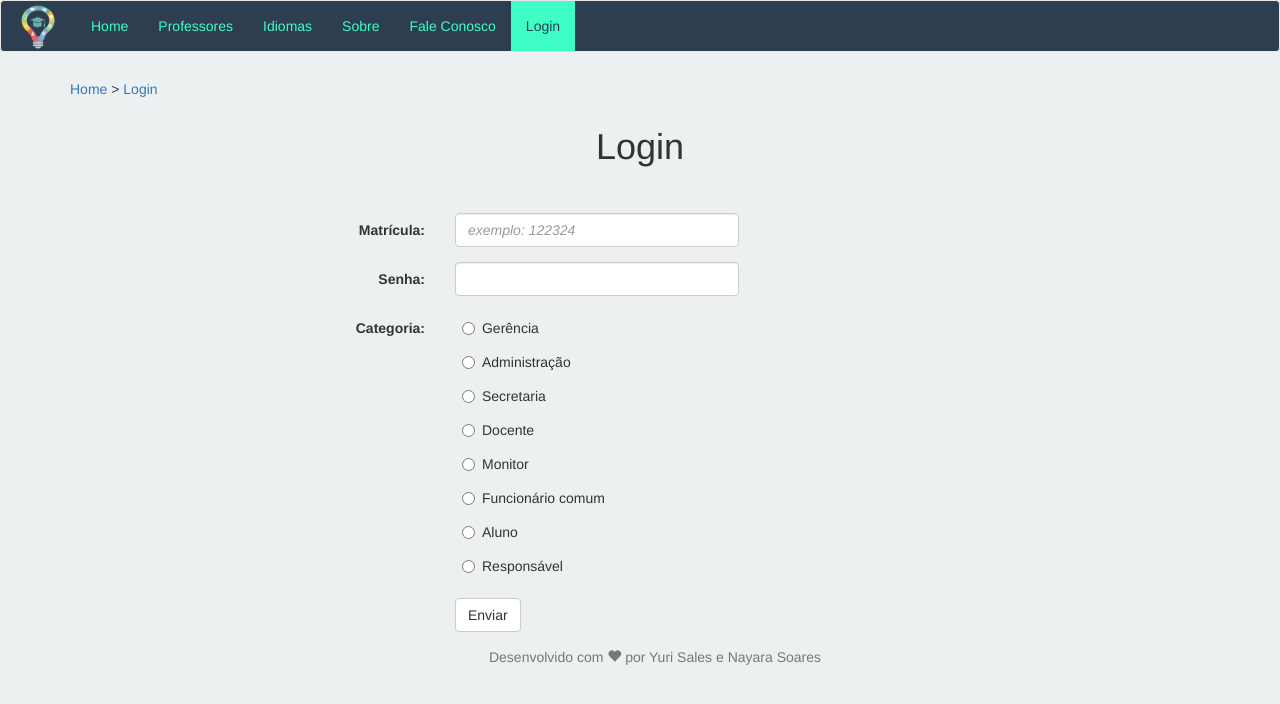
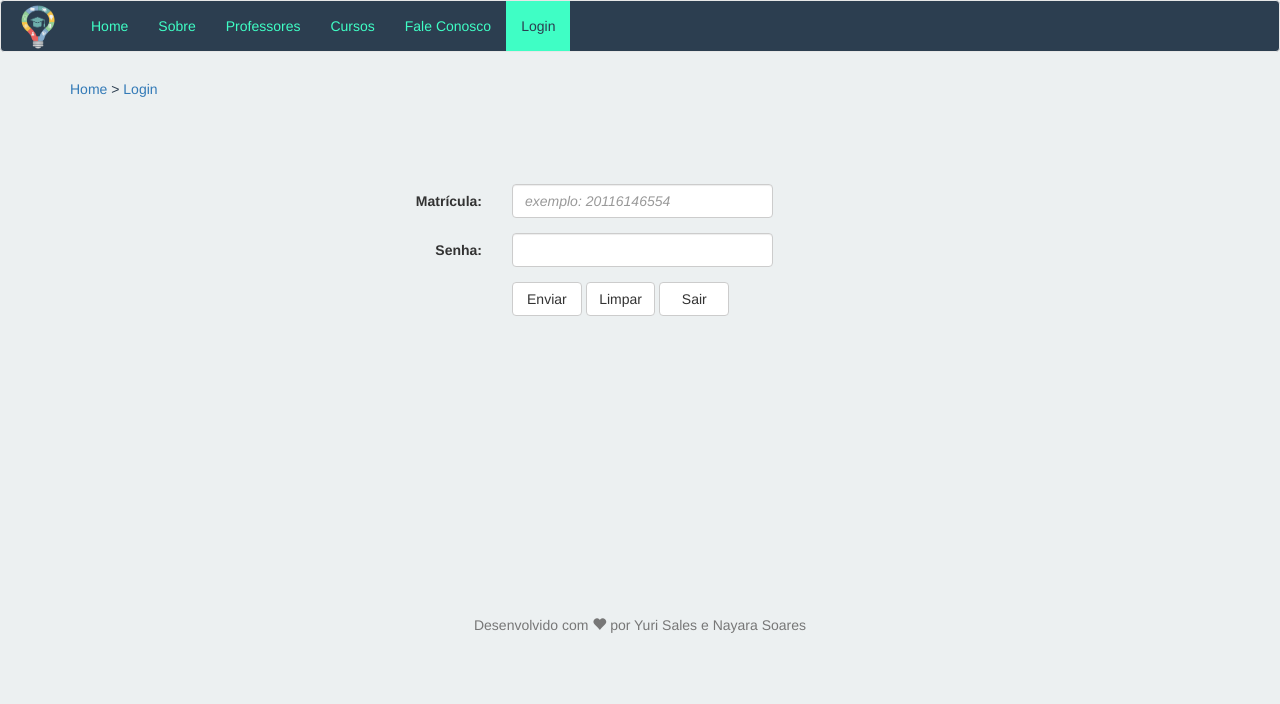
Before and after one commit to yuriscosta-zz/school-of-languages, a plain HTML site: page login.html in a window 1280 px wide. Drawn offline with nearby package versions, Linux system fonts and the light colour scheme.

Commit message:
realiza alteracoes conforme a  análise heuristica realizada

```diff
--- a/css/style.css
+++ b/css/style.css
@@ -4,6 +4,26 @@ body {
 
 .thumbnail {
    display: inline-block;
+}
+
+.menu-form {
+  float: left;
+}
+
+.menu-label {
+  color: white;
+  clear: both;
+  margin-top: 5%;
+}
+
+.div-form {
+  height: auto;
+}
+
+.mat {
+  float: left;
+  margin-top: 4%;
+  margin-left: 15%;
 }
 
 .img-logo {
@@ -43,9 +63,33 @@ body {
     bottom: 0;
 }
 
+#div-footer-sobre {
+  margin-top: 2%;
+}
+
+#div-footer-fale-conosco {
+  margin-top: 7%;
+}
+
+#div-footer-login {
+  margin-top: 22.2%;
+}
+
 .text {
-    text-align: justify;
-    font-size: 19px;
+  text-align: justify;
+  font-size: 19px;
+}
+
+.text-sobre {
+  margin-top: 2%;
+}
+
+.form-fale-conosco {
+  margin-top: 4%;
+}
+
+.form-login {
+  margin-top: 6%;
 }
 
 .formulario {
@@ -54,6 +98,10 @@ body {
 
 .formulario2 {
     margin-left: -50%;
+}
+
+.formulario3 {
+    margin-left: 26%;
 }
 
 .visualizar {
@@ -67,6 +115,20 @@ body {
 
 .radio {
   padding: 7px;
+}
+
+.btn-form {
+  width: 10%;
+}
+
+.a-btn-form {
+  text-decoration: none;
+  color: #333;
+}
+
+.a-btn-form:hover {
+  text-decoration: none;
+  color: #333;
 }
 
 .caption-h3 {
--- a/login.html
+++ b/login.html
@@ -32,9 +32,9 @@
                 <div class="collapse navbar-collapse" id="bs-example-navbar-collapse-1">
                     <ul class="nav navbar-nav">
                         <li><a href="index.html">Home</a></li>
+                        <li><a href="sobre.html">Sobre</a></li>
                         <li><a href="professores.html">Professores</a></li>
-                        <li><a href="idiomas.html">Idiomas</a></li>
-                        <li><a href="sobre.html">Sobre</a></li>
+                        <li><a href="idiomas.html">Cursos</a></li>
                         <li><a href="fale_conosco.html">Fale Conosco</a></li>
                         <li  class="active"><a href="login.html">Login</a></li>
                     </ul>
@@ -46,16 +46,14 @@
            <h5><u class="breadcrumbs"><a href="index.html">Home</a> > <a href="login.html">Login</a></u></h5>
          </div>
 
-         <div class="container">
-             <h1 id="title">Login</h1>
-             <form class="form-horizontal formulario" role="form">
+         <div class="container form-login">
+             <form class="form-horizontal formulario3" role="form">
                  <div class="form-group">
                     <label class="control-label col-sm-2" for="mat">Matrícula:</label>
                     <div class="col-sm-4">
-                    <input type="number" class="form-control" id="mat" placeholder="exemplo: 122324" required>
+                    <input type="text" class="form-control" id="mat" placeholder="exemplo: 20116146554" required>
                     </div>
                 </div>
-
                 <div class="form-group">
                     <label class="control-label col-sm-2" for="senha">Senha:</label>
                     <div class="col-sm-4">
@@ -64,49 +62,23 @@
                 </div>
 
                 <div class="form-group">
-                  <label class="control-label col-sm-2" for="senha">Categoria:</label>
-                  <div class="col-sm-4">
-                      <div class="radio">
-                          <label><input type="radio" name="optradio">Gerência</label>
-                      </div>
-                      <div class="radio">
-                          <label><input type="radio" name="optradio">Administração</label>
-                      </div>
-                      <div class="radio">
-                          <label><input type="radio" name="optradio">Secretaria</label>
-                      </div>
-                      <div class="radio">
-                          <label><input type="radio" name="optradio">Docente</label>
-                      </div>
-                      <div class="radio disabled">
-                          <label><input type="radio" name="optradio">Monitor</label>
-                      </div>
-                      <div class="radio">
-                          <label><input type="radio" name="optradio">Funcionário comum</label>
-                      </div>
-                      <div class="radio">
-                          <label><input type="radio" name="optradio">Aluno</label>
-                      </div>
-                      <div class="radio">
-                          <label><input type="radio" name="optradio">Responsável</label>
-                      </div>
-
-                  </div>
-               </div>
-
-                <div class="form-group">
                     <div class="col-sm-offset-2 col-sm-10">
-                    <button type="submit" class="btn btn-default">Enviar</button>
+                    <button type="submit" class="btn btn-default btn-form">Enviar</button>
+                    <button type="reset" class="btn btn-default btn-form">Limpar</button>
+                    <button type="button" class="btn btn-default btn-form"><a href="index.html" class="a-btn-form">Sair</a></button>
                     </div>
                 </div>
             </form>
+        </div>
 
+            <div id="div-footer-login">
             <footer class="footer">
                 <div class="container">
                     <p class="text-muted">Desenvolvido com <i class="glyphicon glyphicon-heart" aria-hidden="true"></i> por Yuri Sales e Nayara Soares </p>
                 </div>
             </footer>
           </div>
+        </div>
 
         <script src="js/jquery.js"></script>
         <script src="js/bootstrap.min.js"></script>
```
Also changed, not shown: fale_conosco.html (+14 -12 lines), idiomas.html (+2 -3 lines), index.html (+2 -2 lines), professores.html (+2 -3 lines), sobre.html (+10 -10 lines). Lines whose indentation alone changed are shown as unchanged.
